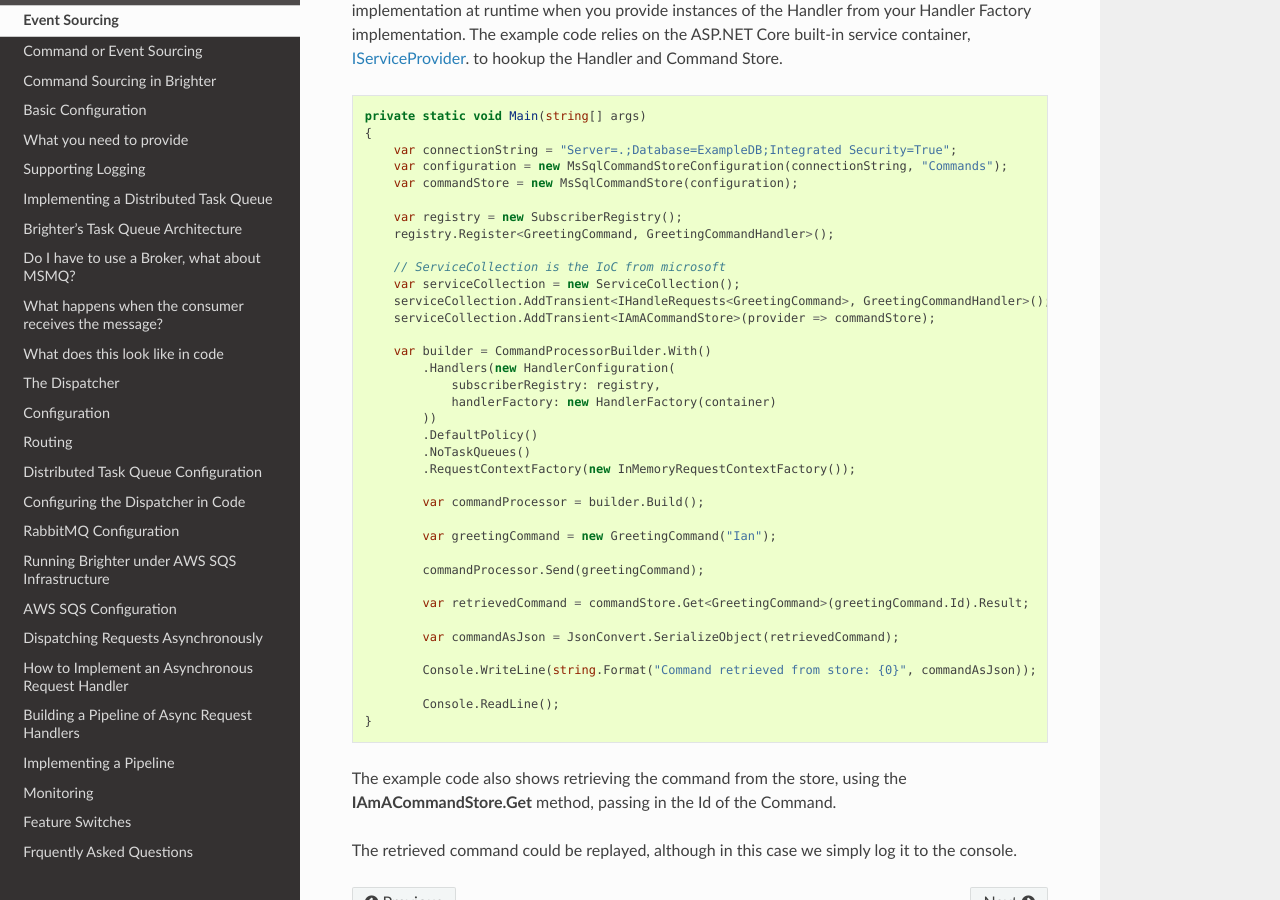
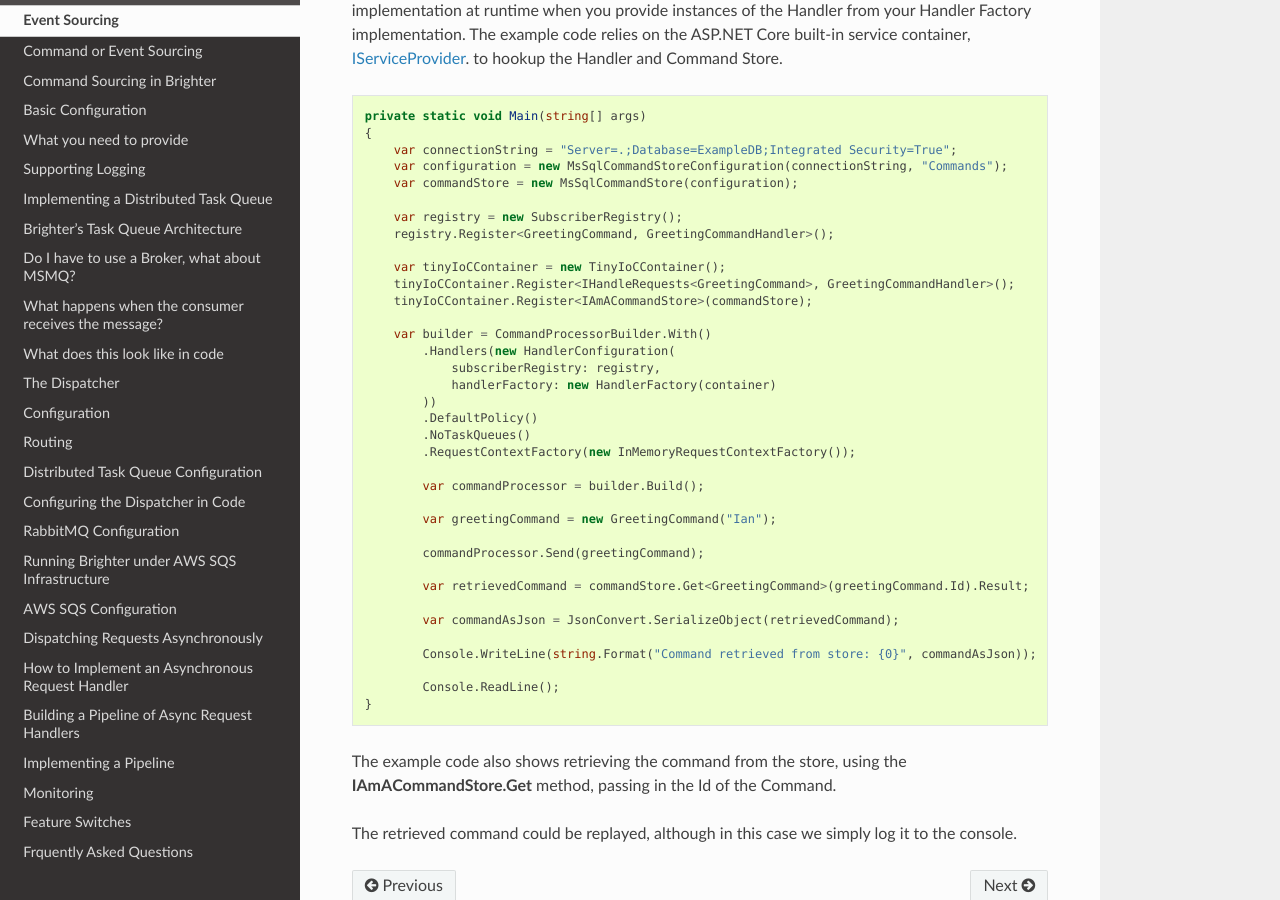
Before and after one commit to BrighterCommand/Docs, a Sphinx documentation site: the page built from source/EventSourcing.rst, in a window 1280 px wide and 900 px high, scrolled down 1756 px. Built offline with Sphinx 7.4.7 and the Read the Docs theme 2.0.0, drawn with Linux system fonts in a browser that asks for light colours; pages that are not in the unit, such as notebooks, are missing from menus.

Commit message:
Requested changes made

```diff
--- a/source/EventSourcing.rst
+++ b/source/EventSourcing.rst
@@ -114,10 +114,9 @@ relies on the ASP.NET Core built-in service container, `IServiceProvider <https:
         var registry = new SubscriberRegistry();
         registry.Register<GreetingCommand, GreetingCommandHandler>();
 
-        // ServiceCollection is the IoC from microsoft
-        var serviceCollection = new ServiceCollection();
-        serviceCollection.AddTransient<IHandleRequests<GreetingCommand>, GreetingCommandHandler>();
-        serviceCollection.AddTransient<IAmACommandStore>(provider => commandStore);
+        var tinyIoCContainer = new TinyIoCContainer();
+        tinyIoCContainer.Register<IHandleRequests<GreetingCommand>, GreetingCommandHandler>();
+        tinyIoCContainer.Register<IAmACommandStore>(commandStore);
 
         var builder = CommandProcessorBuilder.With()
             .Handlers(new HandlerConfiguration(
--- a/source/faq.rst
+++ b/source/faq.rst
@@ -3,9 +3,7 @@ Frquently Asked Questions
 
 Must I manually register all my handlers?
 -----------------------------------------
-No, of course not. Brighter is intended as a library, not a framework, (see elsewhere) and as such we avoid holding an opinion about how you will create the factories which we call to create instances of your types, or how you will choose to register them.
-However, many people implement a factory by wrapping their IoC container of choice.
-Here is a common approach:
+No, of course not. Brighter is intended as a library, not a framework, (see elsewhere) and as such we avoid holding an opinion about how you will create the factories which we call to create instances of your types, or how you will choose to register them. However, many people implement a factory by wrapping their IoC container of choice (we do this in the samples, wrapping `TinyIoC <https://github.com/grumpydev/TinyIoC>`__ in a number of them). Here is a common approach:
 
 - Implement the HandlerFactory and MessageMapperFactory using your IOC container.
 - Use reflection to scan your assemblies for message mappers and request handlers
```
Also changed, not shown: source/BasicConfiguration.rst (+4 -3 lines).
